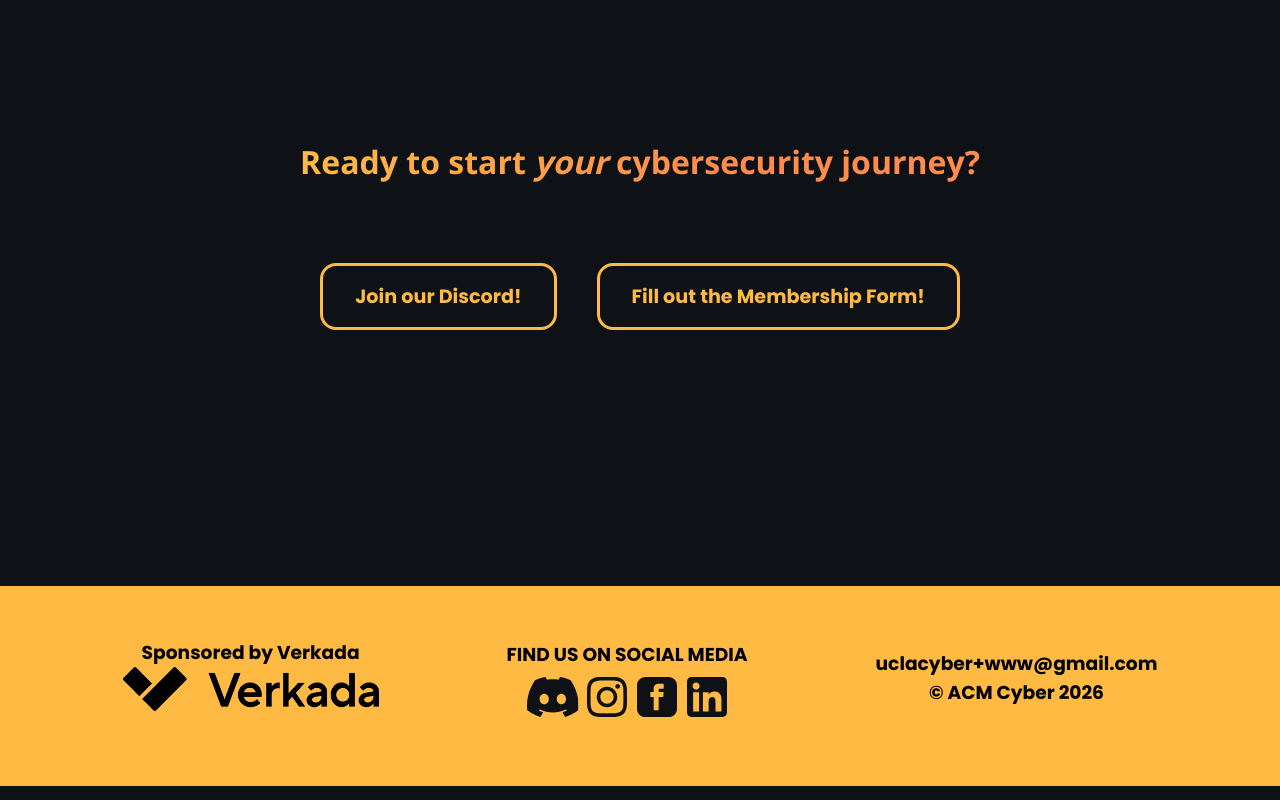
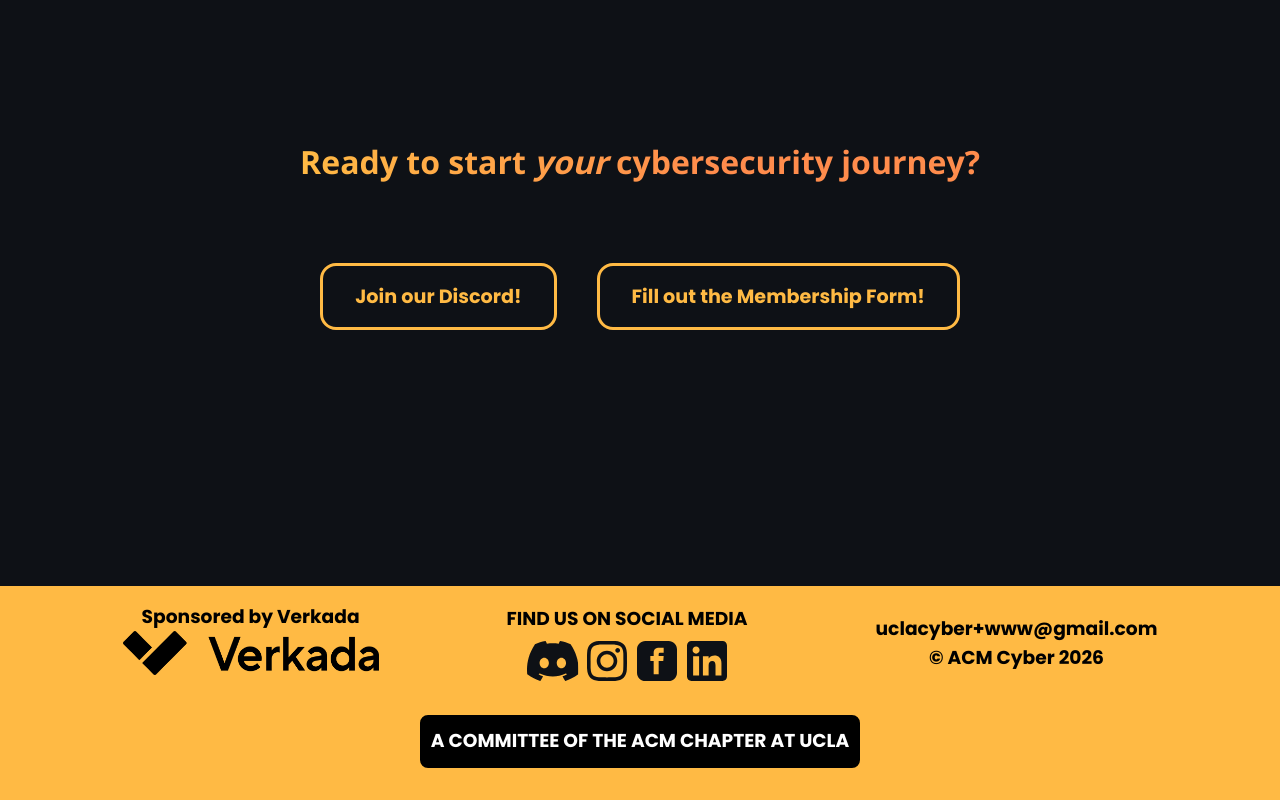
Before and after one commit to uclaacm/acmcyber.com, a Next.js app: page / in a window 1280 px wide. Shown: the part 2409-3209 px from the top of the page. Built offline with nearby package versions, Linux system fonts and the light colour scheme; a web font is replaced by a local one.

Commit message:
add backlink to uclaacm

```diff
--- a/components/Footer.tsx
+++ b/components/Footer.tsx
@@ -52,11 +52,9 @@ export default function Footer() {
         <p>© ACM Cyber {new Date().getFullYear()}</p>
       </div>
 
-      {/* <div className={styles.githubPages}>
-        <a href="https://github.com/uclaacm/acmcyber.com">
-          Powered by Github Pages
-        </a>
-      </div> */}
+      <div className={styles.uclaacm}>
+        <a href="https://uclaacm.com">A committee of the ACM chapter at UCLA</a>
+      </div>
     </footer>
   );
 }
--- a/styles/Footer.module.scss
+++ b/styles/Footer.module.scss
@@ -56,14 +56,14 @@ footer.footer {
     text-align: center;
   }
 
-  .githubPages {
+  .uclaacm {
     display: block;
     margin: 1rem 0px;
     padding: 0.2rem;
-    border: 0.5rem solid var(--flag-pink);
+    border: 0.5rem solid black;
     border-radius: 0.5rem;
     color: white;
-    background-color: var(--flag-pink);
+    background-color: black;
     cursor: pointer;
     text-transform: uppercase;
 
```
